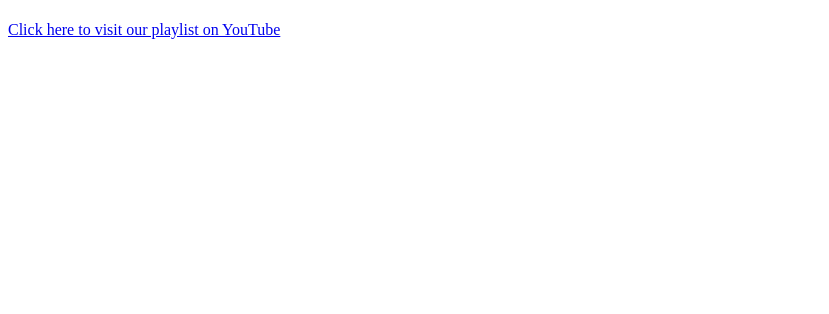
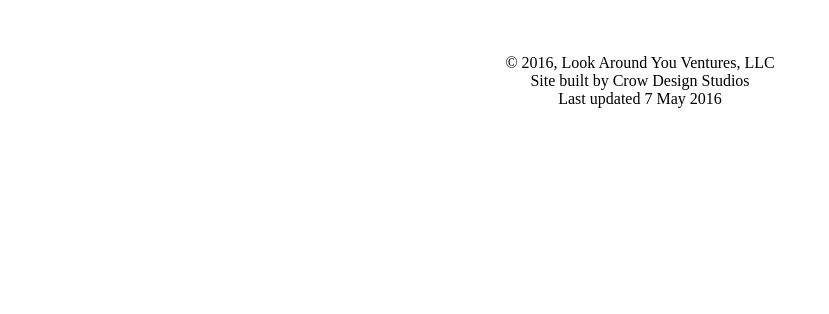
Before and after one commit to kpavia/civil_war_digital_digest, a PHP site: page / in a window 1280 px wide. Shown: the part 486-800 px from the top of the page, without its empty margins (0-829 px from the left). Run offline with PHP 8.4, Linux system fonts and the light colour scheme.

Commit message:
5/7/2016 @ 2:49pm

```diff
--- /dev/null
+++ b/cwdd/css/mainStylesheet.css
@@ -0,0 +1,20 @@
+/* ==== HEADER ==== */
+#mainBanner {
+    display: block;
+    margin:  0px auto 5px auto;
+}
+
+/* ==== MAIN SECTION ==== */
+#main p {
+    text-align: center;
+}
+
+#main {
+    width: 1000px;
+    margin: 0px auto;
+}
+
+/* ==== FOOTER ==== */
+footer p {
+    text-align: center;
+}
--- a/cwdd/index.php
+++ b/cwdd/index.php
@@ -4,27 +4,28 @@
         <meta charset="utf-8" />
         <meta name="author" content="Look Around You Ventures, LLC" />
         <title>Civil War Digital Digest</title>
+        <link type="text/css" rel="stylesheet" href="css/mainStylesheet.css" media="screen" >
     </head>
     <body>
         <div class="container">
             <header>
-
+                <img src="images/cwddBanner.jpg" alt="cwddBanner" id="mainBanner" />
             </header>
             <nav>
 
             </nav>
             <section id="main">
-                <p>This is the home page for the Civil War Digital Digest.</p>
-                <p>Welcome to our site. It is currently under construction, but please come back often for updates.</p>
-                <p>In the meantime, please visit our YouTube page. There you can see amazing content bound to satisfy the young student of history to the seasoned educational professional.<br>
-                    While you're there, please subscribe, like us and share our videos.<br>
-                    </p>
-                    <p>Here is the introductory video to the Civil War Digital Digest. Enjoy!</p>
-                    <iframe width="560" height="315" src="https://www.youtube.com/embed/XkTll5DyPbM" frameborder="0" allowfullscreen></iframe><br><br>
-                <a href="https://www.youtube.com/channel/UCR419HGD33ONzukp3c-WNPA/playlists">Click here to visit our playlist on YouTube</a>
+                <p>Welcome to the web home of Civil War Digest Digest! We are building now! As with any construction, there will be a period of mess, dust and spare parts.<br><br>
+                   Please bear with us!<br><br>
+                   While we construct this site to enhance your historic experience on the web, please feel free to come visit us over at our YouTube channel. You can get there by clicking
+                   on the following link:<br><br>
+                   <a href="https://www.youtube.com/c/CivilWarDigitalDigest">Civil War Digital Digest YouTube Channel</a><br><br>
+                   Be sure to check back here regularly (and after about June 15) as we will be rolling out new ways to enjoy the history of the American Civil War.
+                </p>
+
             </section>
             <footer>
-
+                <?php include $_SERVER['DOCUMENT_ROOT'].'/php_modules/footer/footer.php';?>
             </footer>
 
         </div>
--- /dev/null
+++ b/cwdd/php_modules/footer/footer.php
@@ -0,0 +1,7 @@
+<br>
+<br>
+<br>
+<p>&copy; 2016, Look Around You Ventures, LLC<br>
+   Site built by Crow Design Studios<br>
+   Last updated 7 May 2016
+</p>
```
Also changed, not shown: cwdd/images/cwddBanner.jpg (added).
